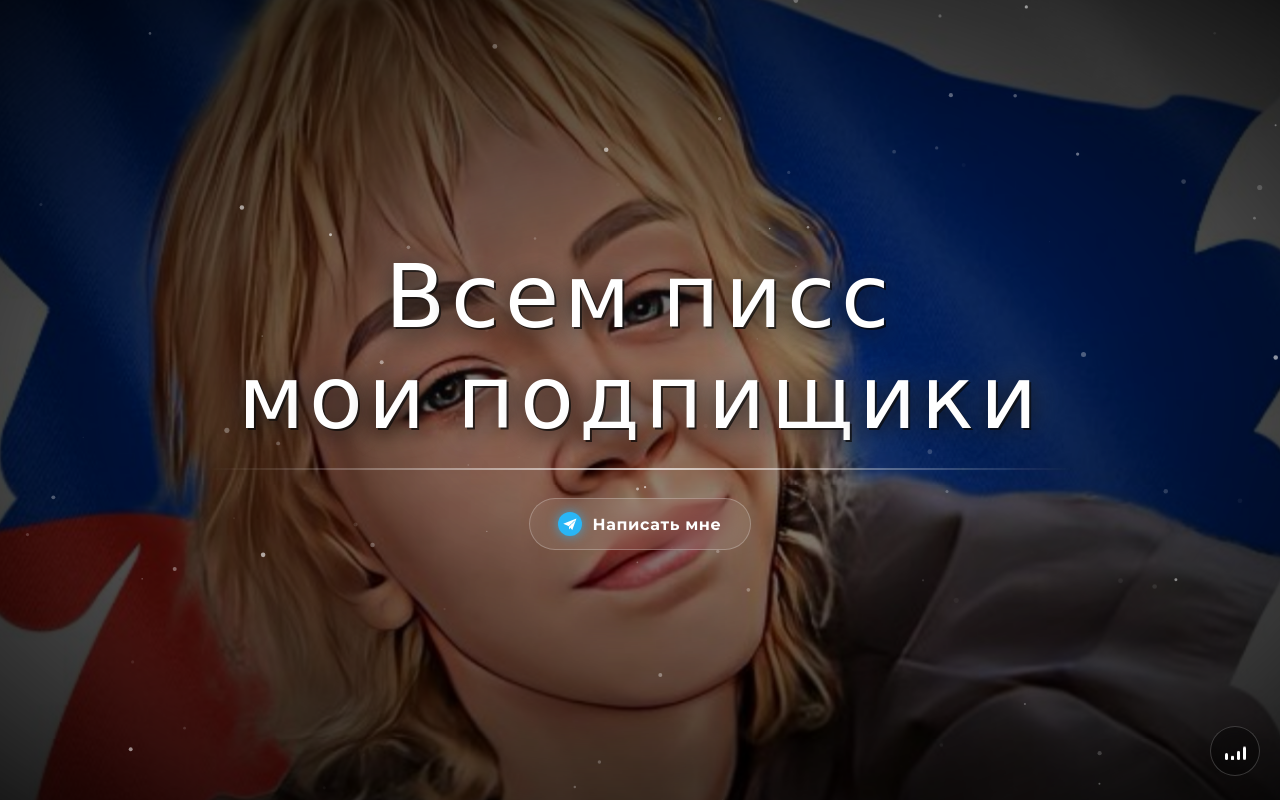
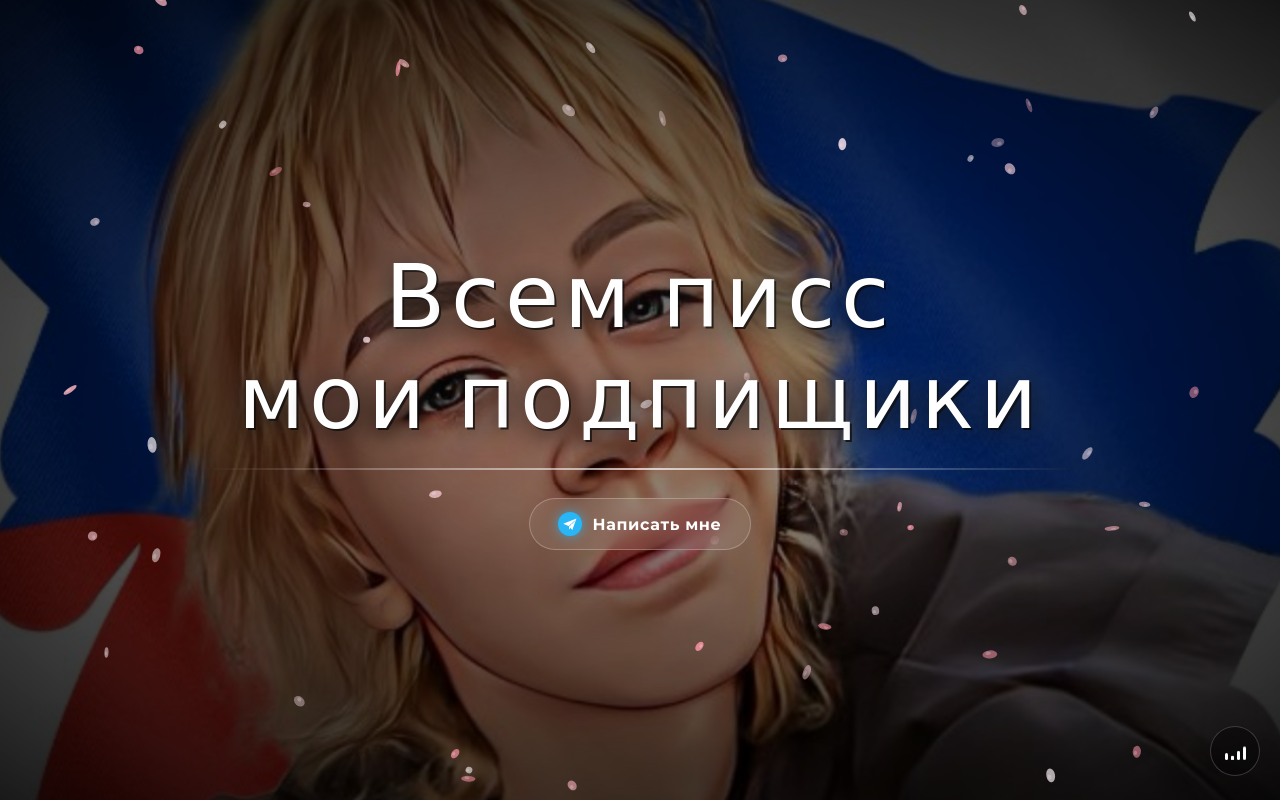
Before and after one commit to Arikooidd2/slayfuck, a plain HTML site: page index.html in a window 1280 px wide. Drawn offline with Linux system fonts and the light colour scheme.

Commit message:
Add files via upload

```diff
--- a/index.html
+++ b/index.html
@@ -284,7 +284,7 @@
       if (li < lines.length - 1) delay += 0.2;
     });
 
-    /* ── Particles ── */
+    /* ── Petals ── */
     const canvas = document.getElementById('particles');
     const ctx = canvas.getContext('2d');
     let W, H;
@@ -296,35 +296,61 @@
     resize();
     window.addEventListener('resize', resize);
 
-    const COUNT = 90;
-    const particles = [];
+    const COLORS = [
+      'rgba(255,182,193,',
+      'rgba(255,150,170,',
+      'rgba(255,210,220,',
+      'rgba(255,230,240,',
+      'rgba(255,245,248,',
+    ];
 
-    function mkParticle(spreadY) {
+    const COUNT = 55;
+    const petals = [];
+
+    function mkPetal(spreadY) {
       return {
-        x: Math.random() * W,
-        y: spreadY ? Math.random() * H : H + Math.random() * 40,
-        r: Math.random() * 2.2 + 0.4,
-        vy: -(Math.random() * 0.55 + 0.25),
-        vx: (Math.random() - 0.5) * 0.25,
-        alpha: Math.random() * 0.55 + 0.15,
-        phase: Math.random() * Math.PI * 2,
-        speed: 0.02 + Math.random() * 0.02
+        x:      Math.random() * W,
+        y:      spreadY ? Math.random() * H : -20 - Math.random() * 60,
+        w:      Math.random() * 10 + 6,
+        h:      Math.random() * 6 + 4,
+        vy:     Math.random() * 1.0 + 0.4,
+        vx:     (Math.random() - 0.5) * 0.8,
+        rot:    Math.random() * Math.PI * 2,
+        rotV:   (Math.random() - 0.5) * 0.04,
+        swing:  Math.random() * Math.PI * 2,
+        swingS: 0.012 + Math.random() * 0.015,
+        swingA: 0.6 + Math.random() * 1.2,
+        alpha:  Math.random() * 0.5 + 0.35,
+        color:  COLORS[Math.floor(Math.random() * COLORS.length)]
       };
     }
 
-    for (let i = 0; i < COUNT; i++) particles.push(mkParticle(true));
+    for (let i = 0; i < COUNT; i++) petals.push(mkPetal(true));
+
+    function drawPetal(p) {
+      ctx.save();
+      ctx.translate(p.x, p.y);
+      ctx.rotate(p.rot);
+      ctx.beginPath();
+      ctx.ellipse(0, 0, p.w / 2, p.h / 2, 0, 0, Math.PI * 2);
+      ctx.fillStyle = p.color + p.alpha + ')';
+      ctx.fill();
+      ctx.beginPath();
+      ctx.ellipse(-p.w * 0.1, -p.h * 0.15, p.w * 0.18, p.h * 0.22, 0, 0, Math.PI * 2);
+      ctx.fillStyle = 'rgba(255,255,255,0.22)';
+      ctx.fill();
+      ctx.restore();
+    }
 
     (function loop() {
       ctx.clearRect(0, 0, W, H);
-      particles.forEach(p => {
-        p.phase += p.speed;
-        const a = p.alpha * (0.55 + 0.45 * Math.sin(p.phase));
-        ctx.beginPath();
-        ctx.arc(p.x, p.y, p.r, 0, Math.PI * 2);
-        ctx.fillStyle = `rgba(255,255,255,${a})`;
-        ctx.fill();
-        p.x += p.vx; p.y += p.vy;
-        if (p.y < -8) Object.assign(p, mkParticle(false));
+      petals.forEach(p => {
+        p.swing += p.swingS;
+        p.x  += p.vx + Math.sin(p.swing) * p.swingA;
+        p.y  += p.vy;
+        p.rot += p.rotV;
+        drawPetal(p);
+        if (p.y > H + 20) Object.assign(p, mkPetal(false));
       });
       requestAnimationFrame(loop);
     })();
```
